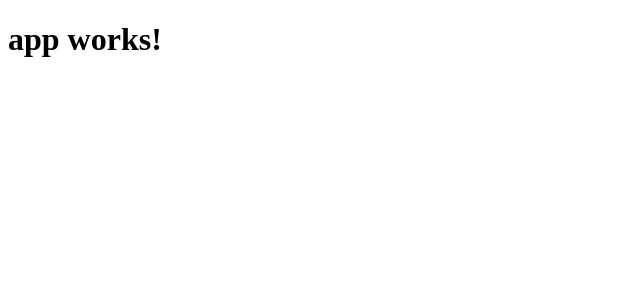
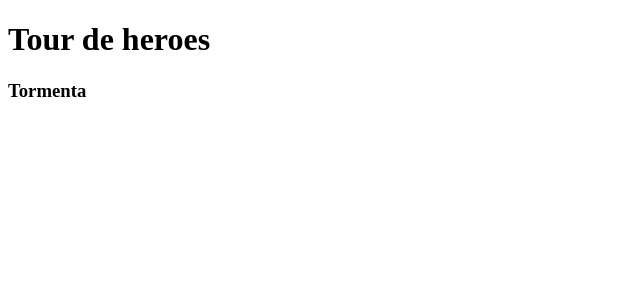
Before and after one commit to jorgeucano/tour-of-heroes-with-cli-es, an Angular app: page / in a window 1280 px wide. Shown: the top 300 px of the page, without its empty margins (0-640 px from the left). Built offline with nearby package versions, Linux system fonts and the light colour scheme.

Commit message:
paso-02 agregamos un componente

```diff
--- a/src/app/app.module.ts
+++ b/src/app/app.module.ts
@@ -2,15 +2,17 @@ import { BrowserModule } from '@angular/platform-browser';
 import { NgModule } from '@angular/core';
 
 import { AppComponent } from './app.component';
+import { ListadoComponent } from './listado/listado.component';
 
 @NgModule({
   declarations: [
-    AppComponent
+    AppComponent,
+    ListadoComponent
   ],
   imports: [
     BrowserModule
   ],
   providers: [],
-  bootstrap: [AppComponent]
+  bootstrap: [ListadoComponent]
 })
 export class AppModule { }
--- /dev/null
+++ b/src/app/listado/listado.component.html
@@ -0,0 +1,2 @@
+<h1>{{titulo}}</h1>
+<h3>{{heroe}}</h3>
--- /dev/null
+++ b/src/app/listado/listado.component.ts
@@ -0,0 +1,18 @@
+import { Component, OnInit } from '@angular/core';
+
+@Component({
+  selector: 'app-listado',
+  templateUrl: './listado.component.html',
+  styleUrls: ['./listado.component.css']
+})
+export class ListadoComponent implements OnInit {
+
+  titulo = 'Tour de heroes';
+  heroe = 'Tormenta';
+
+  constructor() { }
+
+  ngOnInit() {
+  }
+
+}
--- a/src/index.html
+++ b/src/index.html
@@ -9,6 +9,6 @@
   <link rel="icon" type="image/x-icon" href="favicon.ico">
 </head>
 <body>
-  <app-root>Loading...</app-root>
+  <app-listado>Loading...</app-listado>
 </body>
 </html>
```
Also changed, not shown: src/app/listado/listado.component.css (added), 2 other files (tests, documents, lock files or other folders).
